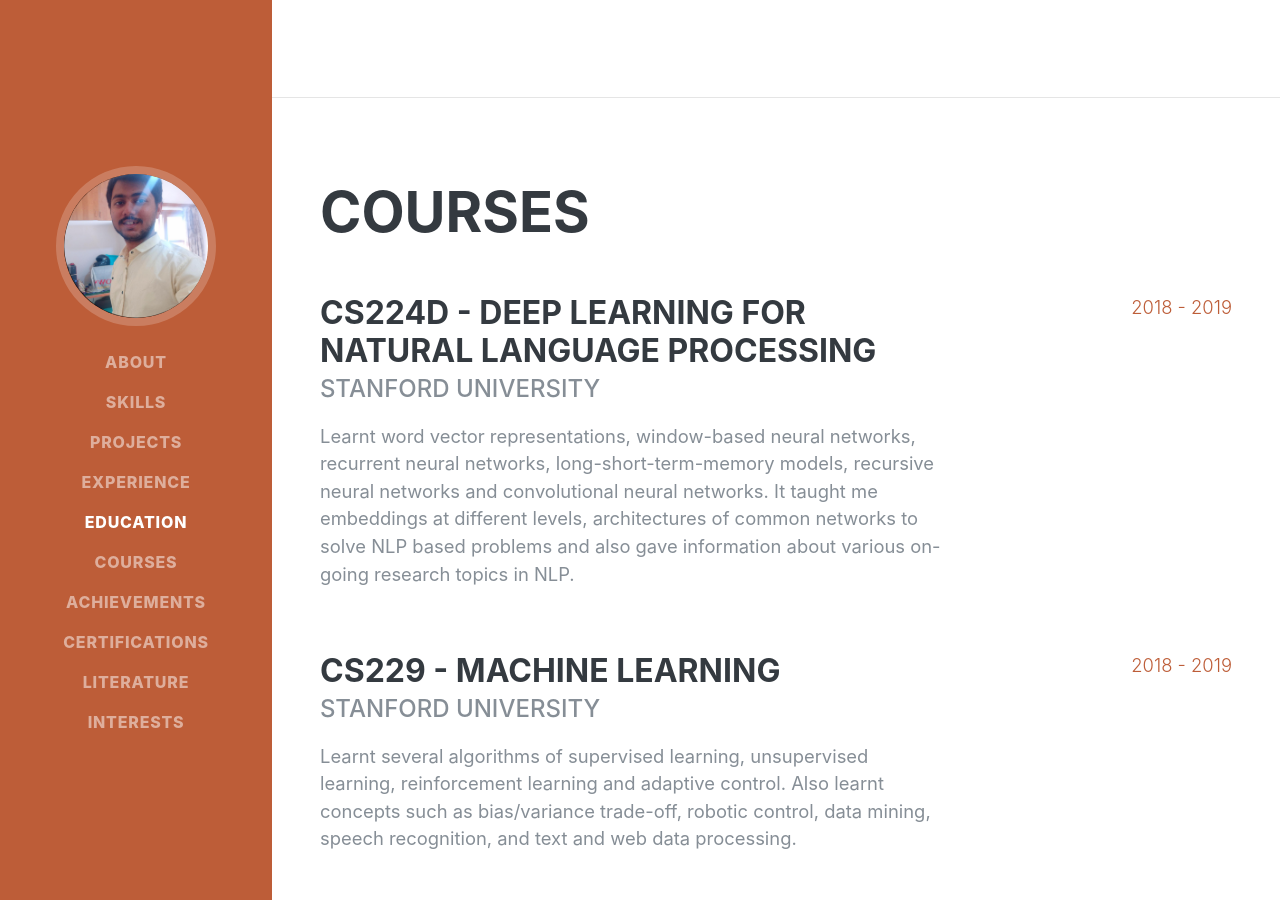
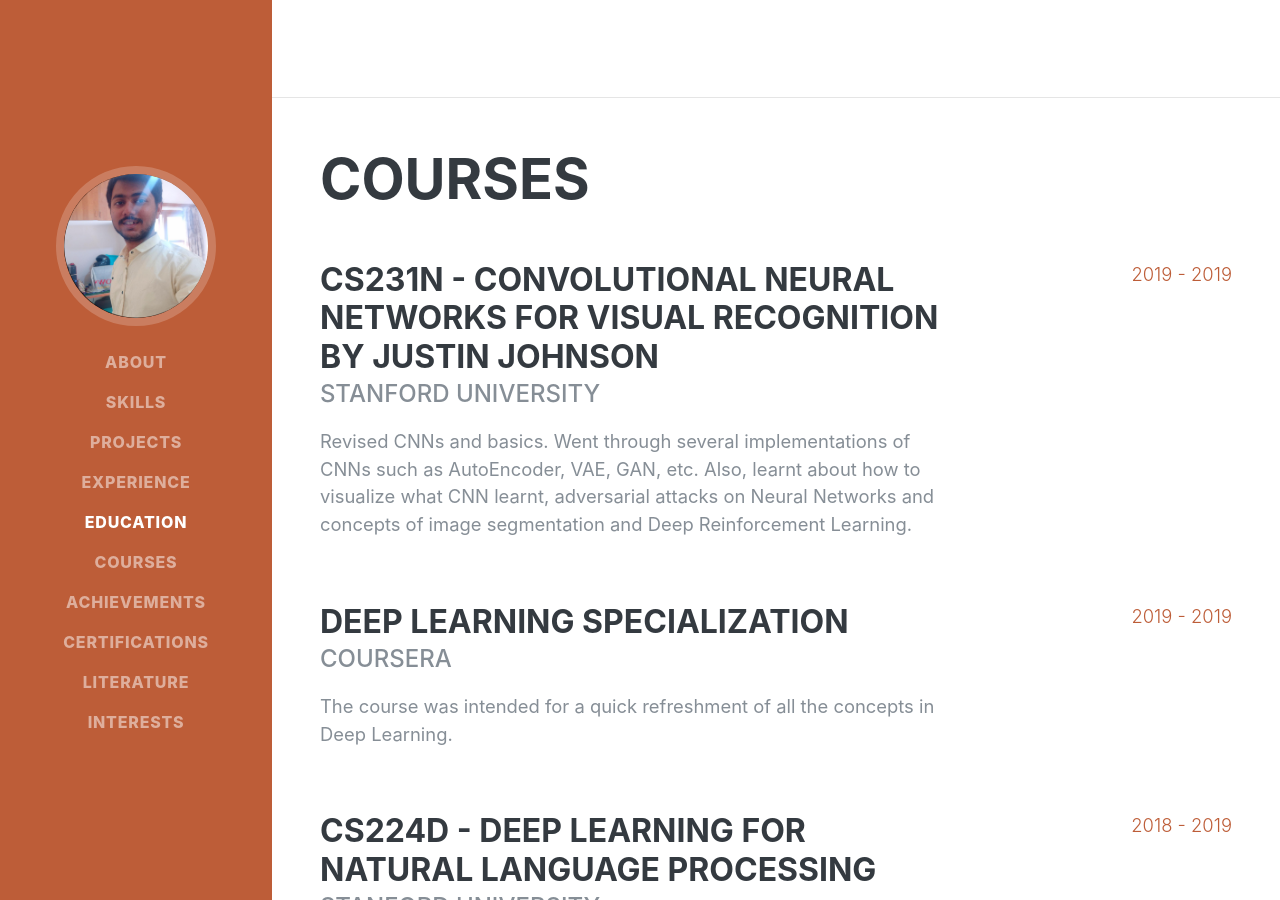
Before and after one commit to ParikhKadam/parikhkadam.github.io, a Jekyll site: the page built from index.md, in a window 1280 px wide and 900 px high, scrolled down 11289 px. Built offline with Jekyll 4.4.1, drawn with Linux system fonts in a browser that asks for light colours; some web fonts are replaced.

Commit message:
Added courses

```diff
--- a/_data/courses.yml
+++ b/_data/courses.yml
@@ -1,11 +1,36 @@
+- title: CS231n - Convolutional Neural Networks for Visual Recognition by Justin Johnson
+  provider: Stanford University
+  summary: >
+    Revised CNNs and basics. Went through several implementations of CNNs
+    such as AutoEncoder, VAE, GAN, etc. Also, learnt about how to visualize what CNN learnt,
+    adversarial attacks on Neural Networks and concepts of image segmentation and
+    Deep Reinforcement Learning.
+  start_date: 2019
+  end_date: 2019
+
+- title: Deep Learning Specialization
+  provider: Coursera
+  summary: >
+    The course was intended for a quick refreshment of all the concepts in Deep Learning.
+  start_date: 2019
+  end_date: 2019
+
 - title: CS224d - Deep Learning for Natural Language Processing
   provider: Stanford University
-  summary: Learnt word vector representations, window-based neural networks, recurrent neural networks, long-short-term-memory models, recursive neural networks and convolutional neural networks. It taught me embeddings at different levels, architectures of common networks to solve NLP based problems and also gave information about various on-going research topics in NLP.
+  summary: >
+    Learnt word vector representations, window-based neural networks, recurrent neural networks,
+    long-short-term-memory models, recursive neural networks and convolutional neural networks.
+    It taught me embeddings at different levels, architectures of common networks to solve NLP
+    based problems and also gave information about various on-going research topics in NLP.
   start_date: 2018
   end_date: 2019
 
 - title: CS229 - Machine Learning
   provider: Stanford University
-  summary: Learnt several algorithms of supervised learning, unsupervised learning, reinforcement learning and adaptive control. Also learnt concepts such as bias/variance trade-off, robotic control, data mining, speech recognition, and text and web data processing.
+  summary: >
+    Learnt several algorithms of supervised learning, unsupervised learning,
+    reinforcement learning and adaptive control. Also learnt concepts such as
+    bias/variance trade-off, robotic control, data mining, speech recognition,
+    and text and web data processing.
   start_date: 2018
   end_date: 2019
```
